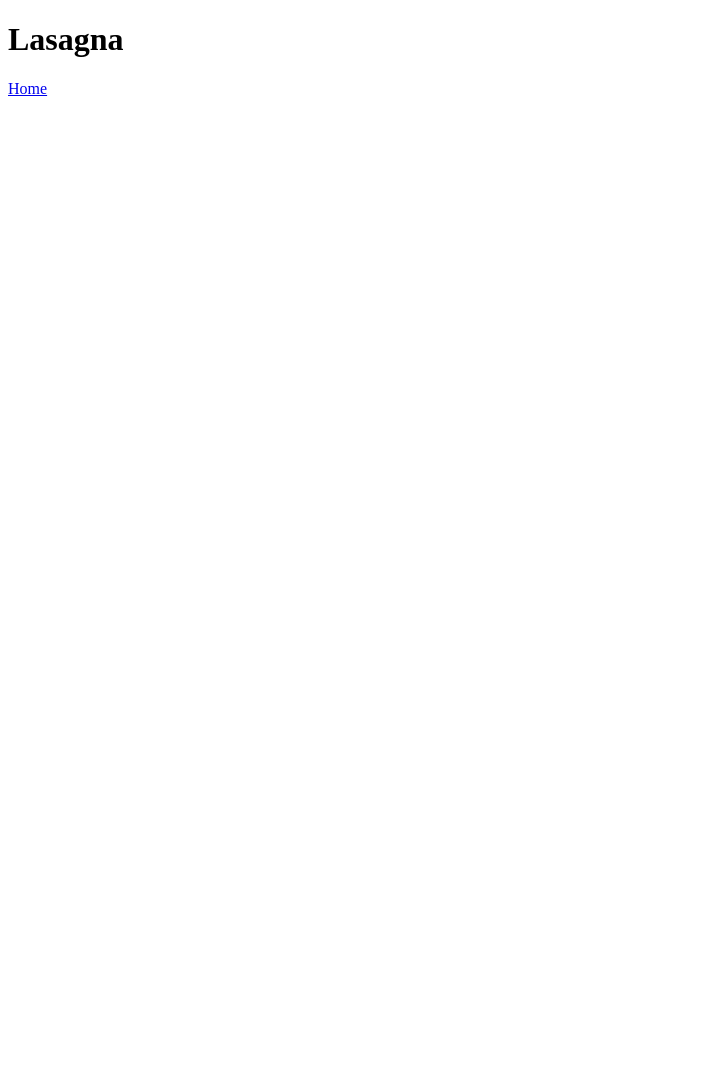
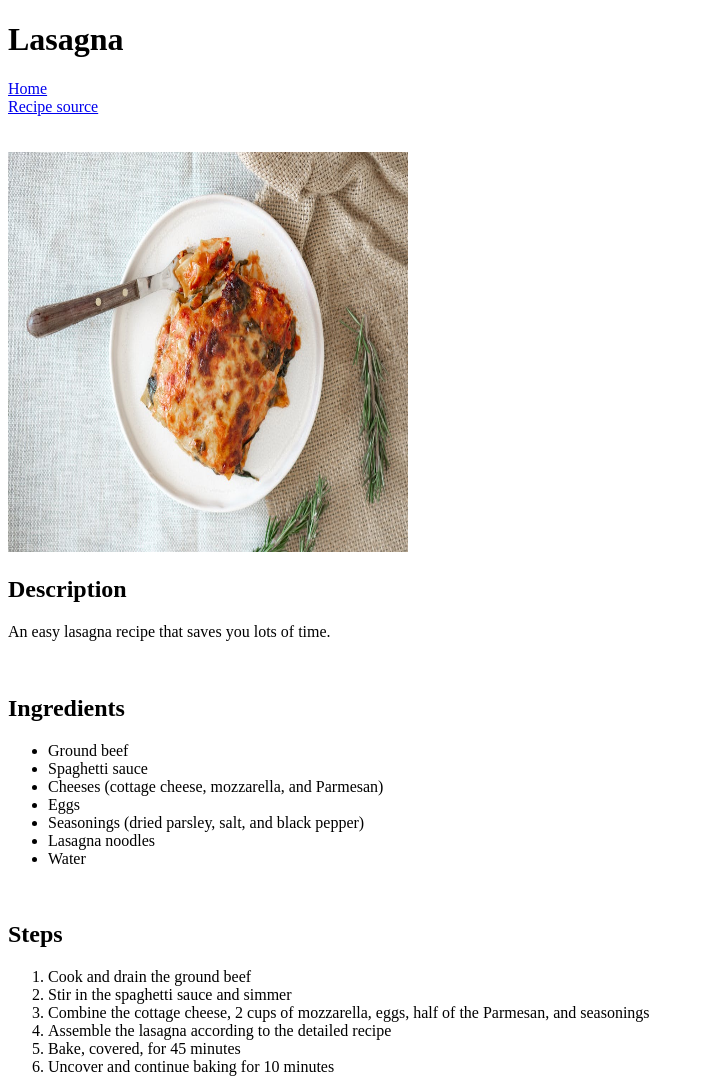
Before and after one commit to popInNotOut/odin-recipes, a plain HTML site: page recipes/lasagna.html in a window 1280 px wide. Shown: the whole page, without its empty margins (0-704 px from the left). Before the commit the page ends 800 px from the top, so only its background shows below. Drawn offline with Linux system fonts and the light colour scheme.

Commit message:
Completed the HTML code for lasagna.html
Allows users to view the lasagna recipe

```diff
--- a/recipes/lasagna.html
+++ b/recipes/lasagna.html
@@ -8,5 +8,34 @@
     <body>
         <h1>Lasagna</h1>
         <a href="../index.html">Home</a>
+        <br>
+        <a href="https://www.allrecipes.com/recipe/12011/easy-lasagna-ii/" target = "_blank" rel = "noopener noreferrer">Recipe source</a>
+        <br><br><br>
+        <img src="../images/lasagna.jpeg" alt="Image of a lasagna" width="400" height = "400">
+        <h2>Description</h2>
+        <p>
+            An easy lasagna recipe that saves you lots of time.
+        </p>
+        <br>
+        <h2>Ingredients</h2>
+        <ul>
+            <li>Ground beef</li>
+            <li>Spaghetti sauce</li>
+            <li>Cheeses (cottage cheese, mozzarella, and Parmesan)</li>
+            <li>Eggs</li>
+            <li>Seasonings (dried parsley, salt, and black pepper)</li>
+            <li>Lasagna noodles</li>
+            <li>Water</li>
+        </ul>
+        <br>
+        <h2>Steps</h2>
+        <ol>
+            <li>Cook and drain the ground beef</li>
+            <li>Stir in the spaghetti sauce and simmer</li>
+            <li>Combine the cottage cheese, 2 cups of mozzarella, eggs, half of the Parmesan, and seasonings</li>
+            <li>Assemble the lasagna according to the detailed recipe</li>
+            <li>Bake, covered, for 45 minutes</li>
+            <li>Uncover and continue baking for 10 minutes</li>
+        </ol>
     </body>
 </html>
```
Also changed, not shown: index.html (+3 -2 lines), images/lasagna.jpeg (added).
